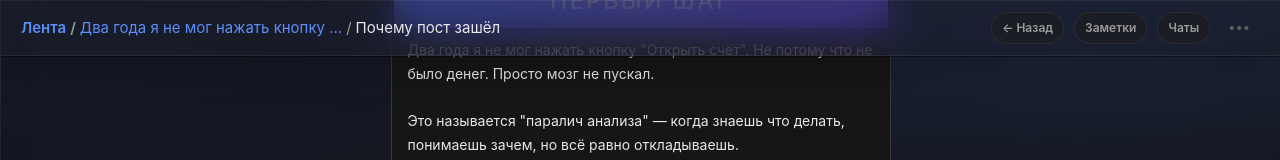
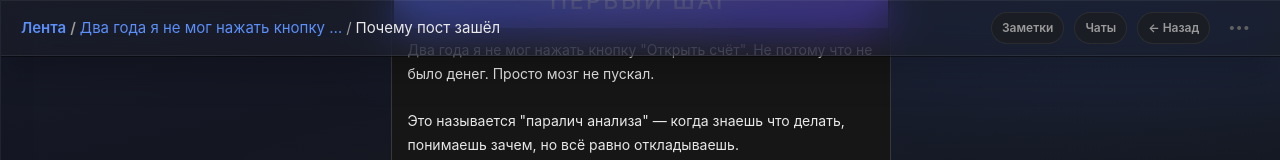
Before and after one commit to saltolist/my, a Next.js app in the folder Docs_TG_Platform/demo/: page / in a window 1280 px wide. Both pictures are taken after a click on the button "Почему пост зашёл". Shown: the top 160 px of the page. Built offline with nearby package versions, Linux system fonts and the light colour scheme.

Commit message:
Кнопка назад теперь всегда справа

```diff
--- a/Docs_TG_Platform/demo/app/globals.css
+++ b/Docs_TG_Platform/demo/app/globals.css
@@ -2371,10 +2371,6 @@ button.nav-item {
   transition: transform .2s;
 }
 .post-hdr-actions.has-jump .post-back-btn { transform: translateX(-6px); }
-.post-hdr-top .page-header-right.post-hdr-has-reveal .post-back-btn {
-  transform: translateX(-6px);
-  transition: transform 0.2s;
-}
 .jump-post-btn {
   display: inline-flex;
   align-items: center;
@@ -2399,7 +2395,7 @@ button.nav-item {
   transform: translateY(-4px);
   opacity: 0;
   pointer-events: none;
-  margin-left: -10px;
+  margin-left: 0;
   cursor: pointer;
   transition:
     width 0.2s,
--- a/Docs_TG_Platform/demo/components/screens/PostScreen.tsx
+++ b/Docs_TG_Platform/demo/components/screens/PostScreen.tsx
@@ -260,13 +260,6 @@ export default function PostScreen() {
             className={`page-header-right${showJump ? " post-hdr-has-reveal" : ""}`}
           >
             <button
-              className="btn btn-ghost btn-sm post-back-btn"
-              onClick={handleBack}
-              type="button"
-            >
-              ← Назад
-            </button>
-            <button
               className={`jump-post-btn${showJump ? " visible" : ""}`}
               onClick={() => chatScrollRef.current?.scrollTo({ top: 0, behavior: "smooth" })}
               type="button"
@@ -301,6 +294,13 @@ export default function PostScreen() {
                 </button>
               </div>
             </div>
+            <button
+              className="btn btn-ghost btn-sm post-back-btn"
+              onClick={handleBack}
+              type="button"
+            >
+              ← Назад
+            </button>
             <ContextMenu items={ctxItems} />
           </div>
         </div>
```
Also changed, not shown: 1 other file (tests, documents, lock files or other folders).
